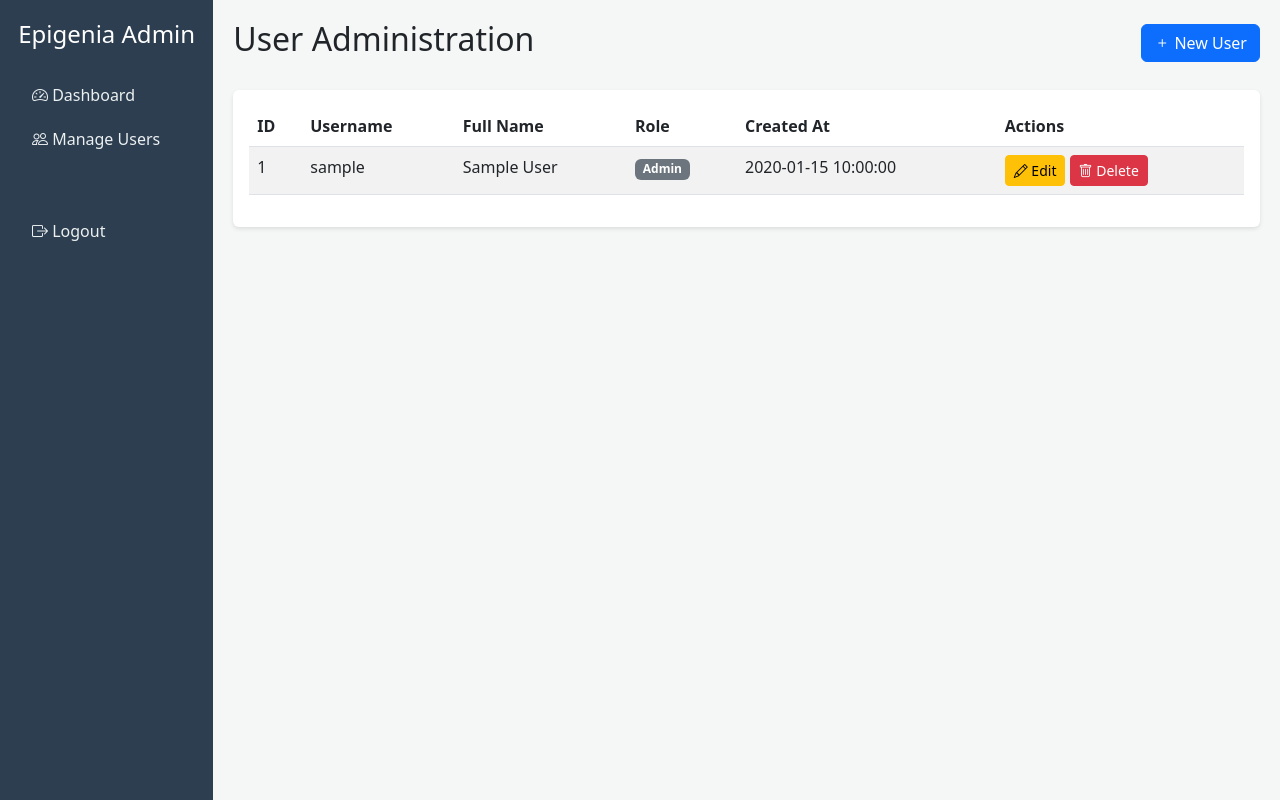
After one commit to criativasistemas/epigenia, a PHP site: page /admin_users.php in a window 1280 px wide. The commit adds this page. Run offline with PHP 8.4, Linux system fonts and the light colour scheme; tables that the repository leaves empty hold one stand-in row (values such as "Sample post").

Commit message:
Add admin user CRUD functionality with varying access levels
Co-authored-by: criativasistemas <20566641+criativasistemas@users.noreply.github.com>

```diff
--- /dev/null
+++ b/admin_users.php
@@ -0,0 +1,222 @@
+<?php
+require_once 'db.php';
+
+// Handle Delete User
+if ($_SERVER['REQUEST_METHOD'] === 'POST' && isset($_POST['action']) && $_POST['action'] === 'delete') {
+    $delete_id = $_POST['delete_id'];
+    try {
+        $stmt = $pdo->prepare("DELETE FROM users WHERE id = ?");
+        $stmt->execute([$delete_id]);
+        $success_msg = "User deleted successfully.";
+    } catch (\PDOException $e) {
+        $error_msg = "Error deleting user: " . $e->getMessage();
+    }
+}
+
+// Handle Update User
+if ($_SERVER['REQUEST_METHOD'] === 'POST' && isset($_POST['action']) && $_POST['action'] === 'update') {
+    $update_id = $_POST['update_id'];
+    $full_name = $_POST['full_name'];
+    $role = $_POST['role'];
+
+    try {
+        $stmt = $pdo->prepare("UPDATE users SET full_name = ?, role = ? WHERE id = ?");
+        $stmt->execute([$full_name, $role, $update_id]);
+        $success_msg = "User updated successfully.";
+    } catch (\PDOException $e) {
+        $error_msg = "Error updating user: " . $e->getMessage();
+    }
+}
+
+// Handle Create User
+if ($_SERVER['REQUEST_METHOD'] === 'POST' && isset($_POST['action']) && $_POST['action'] === 'create') {
+    $username = $_POST['username'];
+    $password = $_POST['password'];
+    $role = $_POST['role'];
+    $full_name = $_POST['full_name'];
+
+    $password_hash = password_hash($password, PASSWORD_DEFAULT);
+
+    try {
+        $stmt = $pdo->prepare("INSERT INTO users (username, password_hash, role, full_name) VALUES (?, ?, ?, ?)");
+        $stmt->execute([$username, $password_hash, $role, $full_name]);
+        $success_msg = "User created successfully.";
+    } catch (\PDOException $e) {
+        $error_msg = "Error creating user: " . $e->getMessage();
+    }
+}
+
+// Fetch Users
+try {
+    $stmt = $pdo->query("SELECT id, username, role, full_name, created_at FROM users ORDER BY created_at DESC");
+    $users = $stmt->fetchAll();
+} catch (\PDOException $e) {
+    $error_msg = "Error fetching users: " . $e->getMessage();
+    $users = [];
+}
+?>
+<!DOCTYPE html>
+<html lang="en">
+<head>
+    <meta charset="UTF-8">
+    <meta name="viewport" content="width=device-width, initial-scale=1.0">
+    <title>Epigenia CDSS - User Administration</title>
+    <link href="https://cdn.jsdelivr.net/npm/bootstrap@5.3.0/dist/css/bootstrap.min.css" rel="stylesheet">
+    <link rel="stylesheet" href="https://cdn.jsdelivr.net/npm/bootstrap-icons@1.10.5/font/bootstrap-icons.css">
+    <style>
+        body { background-color: #f4f7f6; }
+        .sidebar { height: 100vh; background-color: #2c3e50; color: white; padding-top: 20px; }
+        .sidebar a { color: #ecf0f1; text-decoration: none; padding: 10px 20px; display: block; }
+        .sidebar a:hover { background-color: #34495e; }
+        .content { padding: 20px; }
+        .card { border: none; box-shadow: 0 2px 4px rgba(0,0,0,0.1); }
+    </style>
+</head>
+<body>
+
+<div class="container-fluid">
+    <div class="row">
+        <!-- Sidebar -->
+        <nav class="col-md-2 d-none d-md-block sidebar">
+            <h4 class="text-center mb-4">Epigenia Admin</h4>
+            <a href="dashboard.php"><i class="bi bi-speedometer2"></i> Dashboard</a>
+            <a href="admin_users.php"><i class="bi bi-people"></i> Manage Users</a>
+            <a href="index.php" class="mt-5"><i class="bi bi-box-arrow-right"></i> Logout</a>
+        </nav>
+
+        <!-- Main Content -->
+        <main class="col-md-10 content">
+            <div class="d-flex justify-content-between align-items-center mb-4">
+                <h2>User Administration</h2>
+                <button class="btn btn-primary" data-bs-toggle="modal" data-bs-target="#createUserModal"><i class="bi bi-plus"></i> New User</button>
+            </div>
+
+            <?php if (isset($success_msg)): ?>
+                <div class="alert alert-success"><?php echo htmlspecialchars($success_msg); ?></div>
+            <?php endif; ?>
+            <?php if (isset($error_msg)): ?>
+                <div class="alert alert-danger"><?php echo htmlspecialchars($error_msg); ?></div>
+            <?php endif; ?>
+
+            <div class="card p-3">
+                <table class="table table-striped table-hover">
+                    <thead>
+                        <tr>
+                            <th>ID</th>
+                            <th>Username</th>
+                            <th>Full Name</th>
+                            <th>Role</th>
+                            <th>Created At</th>
+                            <th>Actions</th>
+                        </tr>
+                    </thead>
+                    <tbody>
+                        <?php foreach ($users as $user): ?>
+                            <tr>
+                                <td><?php echo htmlspecialchars($user['id']); ?></td>
+                                <td><?php echo htmlspecialchars($user['username']); ?></td>
+                                <td><?php echo htmlspecialchars($user['full_name']); ?></td>
+                                <td><span class="badge bg-secondary"><?php echo htmlspecialchars($user['role']); ?></span></td>
+                                <td><?php echo htmlspecialchars($user['created_at']); ?></td>
+                                <td>
+                                    <button type="button" class="btn btn-sm btn-warning" data-bs-toggle="modal" data-bs-target="#updateUserModal<?php echo $user['id']; ?>"><i class="bi bi-pencil"></i> Edit</button>
+                                    <form action="admin_users.php" method="POST" class="d-inline" onsubmit="return confirm('Are you sure you want to delete this user?');">
+                                        <input type="hidden" name="action" value="delete">
+                                        <input type="hidden" name="delete_id" value="<?php echo htmlspecialchars($user['id']); ?>">
+                                        <button type="submit" class="btn btn-sm btn-danger"><i class="bi bi-trash"></i> Delete</button>
+                                    </form>
+
+                                    <!-- Update User Modal -->
+                                    <div class="modal fade" id="updateUserModal<?php echo $user['id']; ?>" tabindex="-1" aria-labelledby="updateUserModalLabel<?php echo $user['id']; ?>" aria-hidden="true">
+                                      <div class="modal-dialog">
+                                        <div class="modal-content">
+                                          <form action="admin_users.php" method="POST">
+                                              <input type="hidden" name="action" value="update">
+                                              <input type="hidden" name="update_id" value="<?php echo htmlspecialchars($user['id']); ?>">
+                                              <div class="modal-header">
+                                                <h5 class="modal-title" id="updateUserModalLabel<?php echo $user['id']; ?>">Update User: <?php echo htmlspecialchars($user['username']); ?></h5>
+                                                <button type="button" class="btn-close" data-bs-dismiss="modal" aria-label="Close"></button>
+                                              </div>
+                                              <div class="modal-body">
+                                                <div class="mb-3">
+                                                    <label for="full_name<?php echo $user['id']; ?>" class="form-label">Full Name</label>
+                                                    <input type="text" class="form-control" id="full_name<?php echo $user['id']; ?>" name="full_name" value="<?php echo htmlspecialchars($user['full_name']); ?>" required>
+                                                </div>
+                                                <div class="mb-3">
+                                                    <label for="role<?php echo $user['id']; ?>" class="form-label">Role</label>
+                                                    <select class="form-select" id="role<?php echo $user['id']; ?>" name="role" required>
+                                                        <option value="Admin" <?php echo $user['role'] === 'Admin' ? 'selected' : ''; ?>>Admin</option>
+                                                        <option value="Medical" <?php echo $user['role'] === 'Medical' ? 'selected' : ''; ?>>Medical Professional</option>
+                                                        <option value="Nutrition" <?php echo $user['role'] === 'Nutrition' ? 'selected' : ''; ?>>Nutritionist</option>
+                                                        <option value="Exercise" <?php echo $user['role'] === 'Exercise' ? 'selected' : ''; ?>>Exercise Specialist</option>
+                                                        <option value="Patient" <?php echo $user['role'] === 'Patient' ? 'selected' : ''; ?>>Patient</option>
+                                                    </select>
+                                                </div>
+                                              </div>
+                                              <div class="modal-footer">
+                                                <button type="button" class="btn btn-secondary" data-bs-dismiss="modal">Cancel</button>
+                                                <button type="submit" class="btn btn-primary">Update User</button>
+                                              </div>
+                                          </form>
+                                        </div>
+                                      </div>
+                                    </div>
+                                </td>
+                            </tr>
+                        <?php endforeach; ?>
+                        <?php if(empty($users)): ?>
+                            <tr><td colspan="6" class="text-center">No users found.</td></tr>
+                        <?php endif; ?>
+                    </tbody>
+                </table>
+            </div>
+        </main>
+    </div>
+</div>
+
+<!-- Create User Modal -->
+<div class="modal fade" id="createUserModal" tabindex="-1" aria-labelledby="createUserModalLabel" aria-hidden="true">
+  <div class="modal-dialog">
+    <div class="modal-content">
+      <form action="admin_users.php" method="POST">
+          <input type="hidden" name="action" value="create">
+          <div class="modal-header">
+            <h5 class="modal-title" id="createUserModalLabel">Create New User</h5>
+            <button type="button" class="btn-close" data-bs-dismiss="modal" aria-label="Close"></button>
+          </div>
+          <div class="modal-body">
+            <div class="mb-3">
+                <label for="username" class="form-label">Username</label>
+                <input type="text" class="form-control" id="username" name="username" required>
+            </div>
+            <div class="mb-3">
+                <label for="full_name" class="form-label">Full Name</label>
+                <input type="text" class="form-control" id="full_name" name="full_name" required>
+            </div>
+            <div class="mb-3">
+                <label for="password" class="form-label">Password</label>
+                <input type="password" class="form-control" id="password" name="password" required>
+            </div>
+            <div class="mb-3">
+                <label for="role" class="form-label">Role</label>
+                <select class="form-select" id="role" name="role" required>
+                    <option value="Admin">Admin</option>
+                    <option value="Medical">Medical Professional</option>
+                    <option value="Nutrition">Nutritionist</option>
+                    <option value="Exercise">Exercise Specialist</option>
+                    <option value="Patient">Patient</option>
+                </select>
+            </div>
+          </div>
+          <div class="modal-footer">
+            <button type="button" class="btn btn-secondary" data-bs-dismiss="modal">Cancel</button>
+            <button type="submit" class="btn btn-primary">Create User</button>
+          </div>
+      </form>
+    </div>
+  </div>
+</div>
+
+<script src="https://cdn.jsdelivr.net/npm/bootstrap@5.3.0/dist/js/bootstrap.bundle.min.js"></script>
+</body>
+</html>
--- a/dashboard.php
+++ b/dashboard.php
@@ -55,11 +55,12 @@ if ($role === 'Patient') {
         <!-- Sidebar -->
         <nav class="col-md-2 d-none d-md-block sidebar">
             <h4 class="text-center mb-4">Epigenia CDSS</h4>
-            <a href="#"><i class="bi bi-speedometer2"></i> Dashboard</a>
+            <a href="dashboard.php"><i class="bi bi-speedometer2"></i> Dashboard</a>
             <a href="#"><i class="bi bi-people"></i> Patients</a>
             <a href="#"><i class="bi bi-heart-pulse"></i> Clinical Alerts</a>
             <a href="#"><i class="bi bi-file-earmark-medical"></i> Prescriptions</a>
             <a href="#"><i class="bi bi-wallet2"></i> Finances</a>
+            <a href="admin_users.php"><i class="bi bi-person-gear"></i> Manage Users</a>
             <a href="index.php" class="mt-5"><i class="bi bi-box-arrow-right"></i> Logout</a>
         </nav>
 
```
Also changed, not shown: 1 other file.
